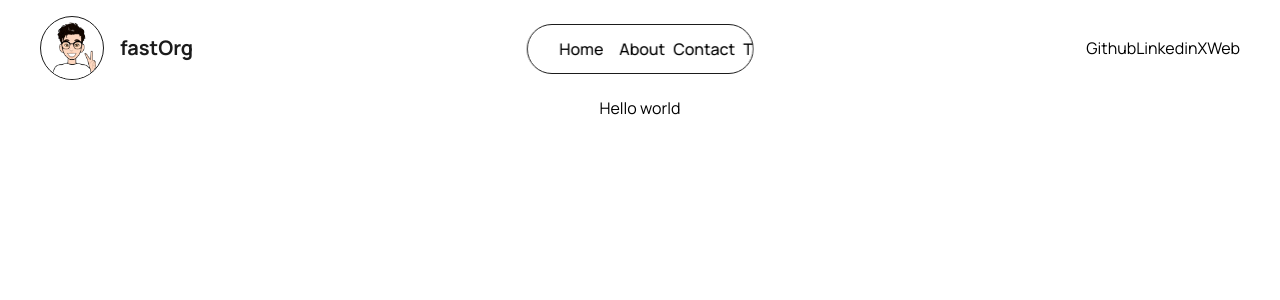
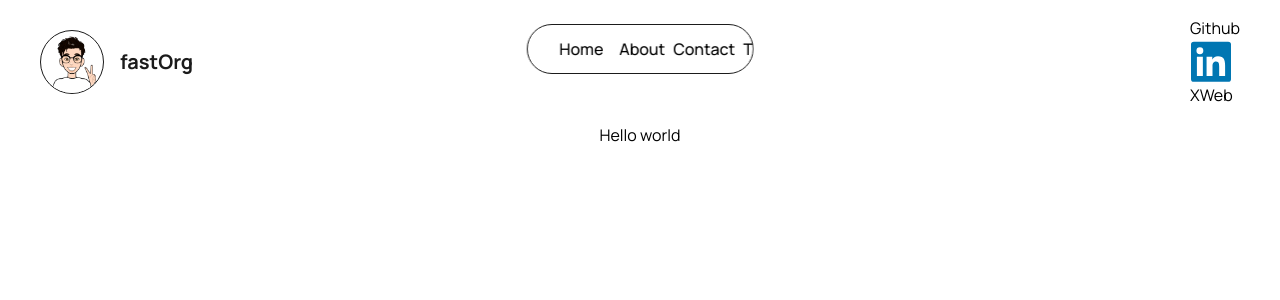
Before and after one commit to marksikaundi/OtofastProject-Blog, a Next.js app: page / in a window 1280 px wide. Shown: the top 300 px of the page. Built offline with nearby package versions, Linux system fonts and the light colour scheme.

Commit message:
ended on adding the linkedin social icon

```diff
--- a/src/components/Header/index.js
+++ b/src/components/Header/index.js
@@ -1,6 +1,7 @@
 import React from "react";
 import Link from "next/link";
 import Logo from "./Logo";
+import { LinkedinIcon } from "../Icons";
 
 const Header = () => {
   return (
@@ -16,7 +17,7 @@ const Header = () => {
       </nav>
       <div className="">
         <a href="https://github.com/marksikaundi">Github</a>
-        <a href="https://linkedin.com/in/marksikaundi">Linkedin</a>
+        <a href="https://linkedin.com/in/marksikaundi"><LinkedinIcon /></a>
         <a href="https://twitter.com/Alisikaundi">X</a>
         <a href="https://devcircleafrica.com">Web</a>
 
--- a/src/components/Icons.js
+++ b/src/components/Icons.js
@@ -0,0 +1,26 @@
+export const LinkedinIcon = ({className, ...rest}) => (
+    <svg
+      xmlns="http://www.w3.org/2000/svg"
+      width={42}
+      height={43}
+      viewBox="0 0 42 43"
+      {...rest}
+    //   className={cx(className, "fill-full h-auto")}
+    >
+      <g clipPath="url(#a)">
+        <path
+          fill="#0076B2"
+          d="M38.063 1.792H3.937A2.924 2.924 0 0 0 .985 4.679v34.263a2.924 2.924 0 0 0 2.954 2.881h34.124a2.93 2.93 0 0 0 2.954-2.89V4.67a2.93 2.93 0 0 0-2.953-2.878Z"
+        />
+        <path
+          fill="#fff"
+          d="M6.91 16.797h5.943v19.12H6.91v-19.12Zm2.973-9.516a3.445 3.445 0 1 1 0 6.891 3.445 3.445 0 0 1 0-6.89Zm6.697 9.516h5.696v2.625h.08c.793-1.503 2.73-3.088 5.62-3.088 6.018-.013 7.133 3.948 7.133 9.083v10.5h-5.942v-9.302c0-2.215-.04-5.067-3.088-5.067s-3.566 2.415-3.566 4.922v9.447H16.58v-19.12Z"
+        />
+      </g>
+      <defs>
+        <clipPath id="a">
+          <path fill="#fff" d="M0 .808h42v42H0z" />
+        </clipPath>
+      </defs>
+    </svg>
+  )
```
